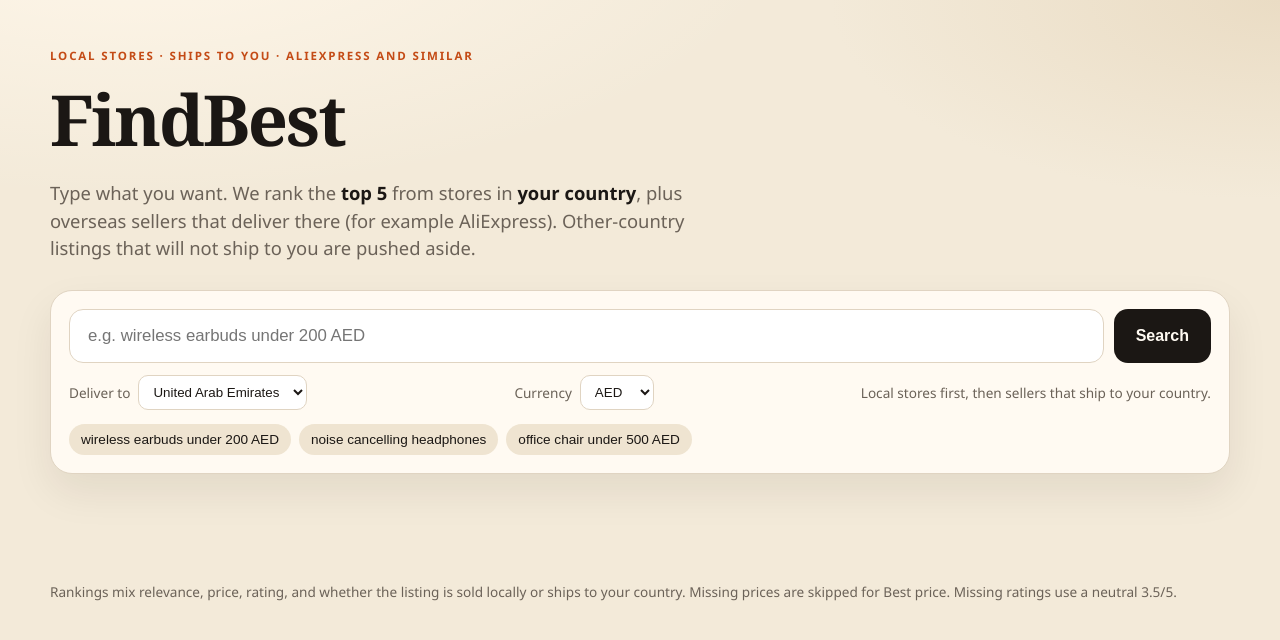
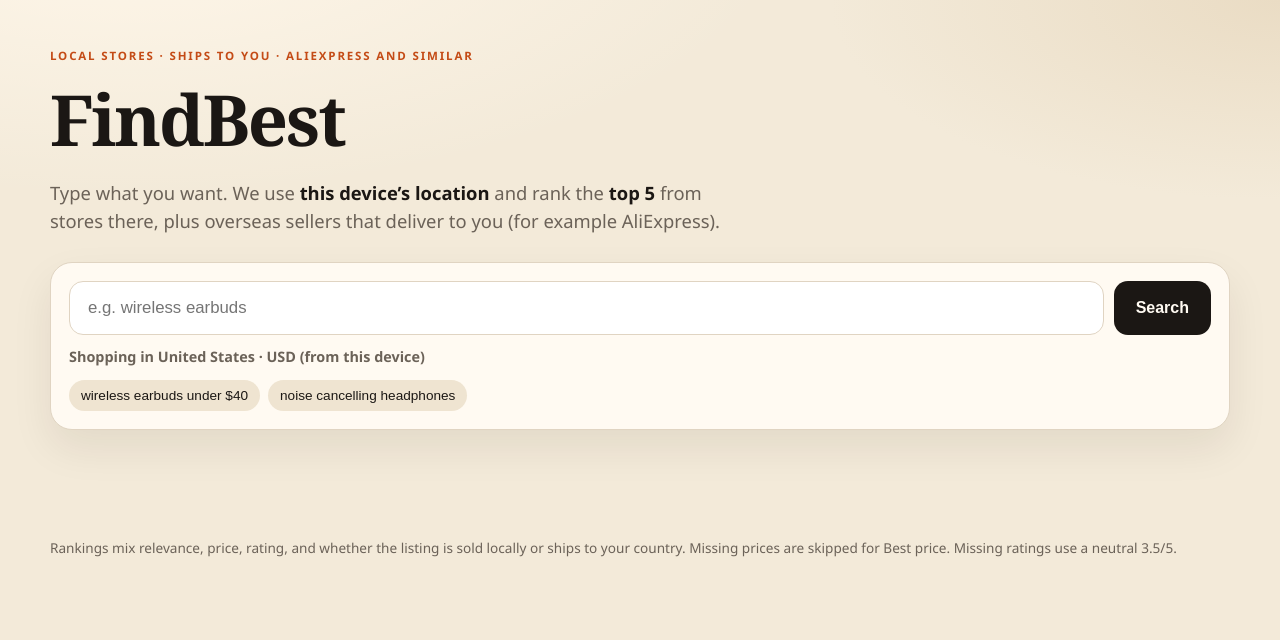
Before and after one commit to avinegi4u-art/General, a Flask app: page / in a window 1280 px wide. Shown: the top 640 px of the page. Run offline with Flask 3, Linux system fonts and the light colour scheme.

Commit message:
Use the device time zone for shopping country, drop the location picker
FindBest no longer asks which country to deliver to. The web app reads
the system time zone (and IP/language if needed) and shops for that
country automatically.

Co-authored-by: AVINASH_NEGI <avinegi4u-art@users.noreply.github.com>

```diff
--- a/app.py
+++ b/app.py
@@ -9,7 +9,7 @@ from typing import Any
 from flask import Flask, jsonify, render_template, request
 
 from config import AppConfig
-from location import apply_country, country_from_headers, get_country, list_countries, resolve_country
+from location import apply_country, list_countries, resolve_country
 from main import configure_logging, run as run_pipeline
 
 logger = logging.getLogger(__name__)
@@ -67,14 +67,34 @@ def _header_map() -> dict[str, str]:
     return {str(key): str(value) for key, value in request.headers.items()}
 
 
+def _request_location() -> Any:
+    """Resolve country from the device time zone, then IP / language."""
+    payload = request.get_json(silent=True) or {}
+    timezone = str(
+        payload.get("time_zone")
+        or request.args.get("tz")
+        or request.headers.get("X-Timezone")
+        or ""
+    ).strip() or None
+    locale = str(
+        payload.get("locale")
+        or request.args.get("locale")
+        or request.headers.get("Accept-Language")
+        or ""
+    ).strip() or None
+    config = AppConfig.from_env()
+    return resolve_country(
+        config,
+        query=str(payload.get("query") or ""),
+        headers=_header_map(),
+        timezone=timezone,
+        locale=locale,
+    )
+
+
 @app.get("/")
 def index() -> Any:
-    countries = [
-        {"code": profile.code, "name": profile.name, "currency": profile.currency}
-        for profile in list_countries()
-    ]
-    examples = get_country("AE").example_queries
-    return render_template("index.html", examples=examples, countries=countries)
+    return render_template("index.html")
 
 
 @app.get("/api/health")
@@ -84,9 +104,8 @@ def health() -> Any:
 
 @app.get("/api/geo")
 def api_geo() -> Any:
-    """Suggest a country from CDN geo headers or Accept-Language."""
-    geo = country_from_headers(_header_map())
-    profile = get_country(geo or os.getenv("PRODUCT_FINDER_COUNTRY") or "AE")
+    """Return the country implied by this device's time zone or IP."""
+    profile = _request_location()
     return jsonify(
         {
             "country": profile.code,
@@ -109,15 +128,7 @@ def api_search() -> Any:
     if len(query) > 200:
         return jsonify({"error": "Query is too long (max 200 characters)."}), 400
 
-    explicit_country = str(payload.get("country") or "").strip().upper() or None
-    config_probe = AppConfig.from_env()
-    profile = resolve_country(
-        config_probe,
-        query=query,
-        explicit=explicit_country,
-        headers=_header_map(),
-    )
-
+    profile = _request_location()
     currency = str(payload.get("base_currency") or profile.currency).upper().strip()
     if currency not in ALLOWED_CURRENCIES:
         return jsonify({"error": f"Unsupported currency {currency}."}), 400
@@ -130,11 +141,12 @@ def api_search() -> Any:
 
     config = web_config(currency, max_pages, profile.code)
     logger.info(
-        "Web search query=%r country=%s currency=%s backend=%s",
+        "Web search query=%r country=%s currency=%s backend=%s tz=%s",
         query,
         profile.code,
         currency,
         config.search_backend,
+        payload.get("time_zone"),
     )
     try:
         picks = run_pipeline(query, config)
--- a/main.py
+++ b/main.py
@@ -11,7 +11,7 @@ from typing import Optional, Sequence
 from tabulate import tabulate
 
 from config import AppConfig, parse_weights
-from location import apply_country, country_from_query
+from location import apply_country, country_from_query, country_from_system
 from models import ProductItem, RankedPicks
 from scraper import PageScraper
 from scoring import rank_items
@@ -98,7 +98,7 @@ def apply_cli_overrides(config: AppConfig, args: argparse.Namespace) -> AppConfi
         config.weights = parse_weights(args.weights)
     if args.backend:
         config.search_backend = args.backend.lower()
-    country_code = args.country or country_from_query(args.query) or config.country_code
+    country_code = args.country or country_from_system() or country_from_query(args.query) or config.country_code
     set_currency = args.base_currency is None
     apply_country(config, country_code, set_currency=set_currency)
     if args.base_currency:
--- a/static/app.css
+++ b/static/app.css
@@ -141,10 +141,11 @@ select {
   color: var(--ink);
 }
 
-.hint {
+.location-line {
   margin: 0;
   color: var(--muted);
-  font-size: 0.85rem;
+  font-size: 0.9rem;
+  font-weight: 650;
 }
 
 .ship-badge {
--- a/static/app.js
+++ b/static/app.js
@@ -1,7 +1,5 @@
 const form = document.getElementById("search-form");
 const queryInput = document.getElementById("query");
-const countrySelect = document.getElementById("country");
-const currencySelect = document.getElementById("currency");
 const searchBtn = document.getElementById("search-btn");
 const statusEl = document.getElementById("status");
 const errorEl = document.getElementById("error");
@@ -9,27 +7,7 @@ const notesEl = document.getElementById("notes");
 const picksEl = document.getElementById("picks");
 const moreEl = document.getElementById("more");
 const moreList = document.getElementById("more-list");
-
-const TZ_TO_COUNTRY = {
-  "Asia/Dubai": "AE",
-  "Asia/Muscat": "OM",
-  "Asia/Riyadh": "SA",
-  "Asia/Qatar": "QA",
-  "Asia/Kuwait": "KW",
-  "Asia/Bahrain": "BH",
-  "Africa/Cairo": "EG",
-  "Asia/Kolkata": "IN",
-  "Asia/Calcutta": "IN",
-  "Asia/Karachi": "PK",
-  "America/New_York": "US",
-  "America/Chicago": "US",
-  "America/Denver": "US",
-  "America/Los_Angeles": "US",
-  "Europe/London": "GB",
-  "Europe/Berlin": "DE",
-  "America/Toronto": "CA",
-  "Australia/Sydney": "AU",
-};
+const locationLine = document.getElementById("location-line");
 
 const COUNTRY_EXAMPLES = {
   AE: ["wireless earbuds under 200 AED", "noise cancelling headphones", "office chair under 500 AED"],
@@ -40,7 +18,11 @@ const COUNTRY_EXAMPLES = {
   QA: ["wireless earbuds under 200 QAR", "noise cancelling headphones"],
 };
 
-let currencyTouched = false;
+const detected = {
+  country: "",
+  name: "",
+  currency: "",
+};
 
 function show(el, text) {
   el.hidden = false;
@@ -60,6 +42,18 @@ function escapeHtml(value) {
     .replaceAll("<", "&lt;")
     .replaceAll(">", "&gt;")
     .replaceAll('"', "&quot;");
+}
+
+function systemTimezone() {
+  try {
+    return Intl.DateTimeFormat().resolvedOptions().timeZone || "";
+  } catch {
+    return "";
+  }
+}
+
+function systemLocale() {
+  return navigator.language || "";
 }
 
 function formatRating(item) {
@@ -135,26 +129,10 @@ function renderMore(items, winners) {
   moreEl.hidden = false;
 }
 
-function syncCurrencyFromCountry() {
-  if (currencyTouched) {
-    return;
-  }
-  const option = countrySelect.selectedOptions[0];
-  const currency = option?.dataset.currency;
-  if (!currency) {
-    return;
-  }
-  const match = [...currencySelect.options].find((item) => item.value === currency);
-  if (match) {
-    currencySelect.value = currency;
-  }
-}
-
-function updateChips() {
-  const code = countrySelect.value;
-  const examples = COUNTRY_EXAMPLES[code];
+function updateChips(code) {
+  const examples = COUNTRY_EXAMPLES[code] || COUNTRY_EXAMPLES.US || ["noise cancelling headphones"];
   const chips = document.querySelector(".chips");
-  if (!chips || !examples) {
+  if (!chips) {
     return;
   }
   chips.innerHTML = examples
@@ -168,44 +146,40 @@ function updateChips() {
   });
 }
 
-function detectCountry() {
-  const stored = localStorage.getItem("findbest_country");
-  if (stored && [...countrySelect.options].some((item) => item.value === stored)) {
-    return stored;
+function showLocation(name, currency) {
+  if (!locationLine) {
+    return;
+  }
+  locationLine.textContent = `Shopping in ${name} · ${currency} (from this device)`;
+}
+
+async function hydrateLocation() {
+  const tz = systemTimezone();
+  const locale = systemLocale();
+  const params = new URLSearchParams();
+  if (tz) {
+    params.set("tz", tz);
+  }
+  if (locale) {
+    params.set("locale", locale);
   }
   try {
-    const tz = Intl.DateTimeFormat().resolvedOptions().timeZone;
-    if (TZ_TO_COUNTRY[tz] && [...countrySelect.options].some((item) => item.value === TZ_TO_COUNTRY[tz])) {
-      return TZ_TO_COUNTRY[tz];
+    const response = await fetch(`/api/geo?${params.toString()}`, {
+      headers: { "X-Timezone": tz },
+    });
+    if (response.ok) {
+      const data = await response.json();
+      detected.country = data.country || "";
+      detected.name = data.name || "";
+      detected.currency = data.currency || "";
+      showLocation(detected.name, detected.currency);
+      updateChips(detected.country);
+      return;
     }
   } catch {
-    /* ignore */
+    /* fall through */
   }
-  const lang = (navigator.language || "").split("-")[1];
-  if (lang && [...countrySelect.options].some((item) => item.value === lang.toUpperCase())) {
-    return lang.toUpperCase();
-  }
-  return countrySelect.value;
-}
-
-async function hydrateCountry() {
-  let code = detectCountry();
-  try {
-    const response = await fetch("/api/geo");
-    if (response.ok) {
-      const data = await response.json();
-      if (!localStorage.getItem("findbest_country") && data.country) {
-        code = data.country;
-      }
-    }
-  } catch {
-    /* keep timezone guess */
-  }
-  if ([...countrySelect.options].some((item) => item.value === code)) {
-    countrySelect.value = code;
-  }
-  syncCurrencyFromCountry();
-  updateChips();
+  locationLine.textContent = "Shopping with this device’s location";
 }
 
 async function runSearch(query) {
@@ -213,21 +187,24 @@ async function runSearch(query) {
   hide(notesEl);
   picksEl.hidden = true;
   hide(moreEl);
-  const countryName = countrySelect.selectedOptions[0]?.textContent?.trim() || "your country";
+  const where = detected.name || "your location";
   show(
     statusEl,
-    `Searching stores in ${countryName} and sellers that ship there. This can take 15–30 seconds…`
+    `Searching stores in ${where} and sellers that ship there. This can take 15–30 seconds…`
   );
   searchBtn.disabled = true;
 
   try {
     const response = await fetch("/api/search", {
       method: "POST",
-      headers: { "Content-Type": "application/json" },
+      headers: {
+        "Content-Type": "application/json",
+        "X-Timezone": systemTimezone(),
+      },
       body: JSON.stringify({
         query,
-        country: countrySelect.value,
-        base_currency: currencySelect.value,
+        time_zone: systemTimezone(),
+        locale: systemLocale(),
         max_pages: 8,
       }),
     });
@@ -237,6 +214,12 @@ async function runSearch(query) {
     }
     if (data.error && !data.picks) {
       throw new Error(data.error);
+    }
+    if (data.country_name && data.base_currency) {
+      detected.name = data.country_name;
+      detected.country = data.country_code || detected.country;
+      detected.currency = data.base_currency;
+      showLocation(data.country_name, data.base_currency);
     }
     hide(statusEl);
     picksEl.innerHTML = (data.picks || []).map(renderCard).join("");
@@ -265,21 +248,4 @@ form.addEventListener("submit", (event) => {
   }
 });
 
-currencySelect.addEventListener("change", () => {
-  currencyTouched = true;
-});
-
-countrySelect.addEventListener("change", () => {
-  localStorage.setItem("findbest_country", countrySelect.value);
-  syncCurrencyFromCountry();
-  updateChips();
-});
-
-document.querySelectorAll(".chip").forEach((chip) => {
-  chip.addEventListener("click", () => {
-    queryInput.value = chip.dataset.query || chip.textContent;
-    queryInput.focus();
-  });
-});
-
-hydrateCountry();
+hydrateLocation();
--- a/templates/index.html
+++ b/templates/index.html
@@ -12,10 +12,9 @@
         <p class="eyebrow">Local stores · ships to you · AliExpress and similar</p>
         <h1>FindBest</h1>
         <p class="lede">
-          Type what you want. We rank the <strong>top 5</strong> from stores in
-          <strong>your country</strong>, plus overseas sellers that deliver there
-          (for example AliExpress). Other-country listings that will not ship to
-          you are pushed aside.
+          Type what you want. We use <strong>this device’s location</strong>
+          and rank the <strong>top 5</strong> from stores there, plus overseas
+          sellers that deliver to you (for example AliExpress).
         </p>
       </header>
 
@@ -28,52 +27,15 @@
             type="search"
             required
             maxlength="200"
-            placeholder="e.g. wireless earbuds under 200 AED"
+            placeholder="e.g. wireless earbuds"
             autocomplete="off"
           />
           <button type="submit" id="search-btn">Search</button>
         </div>
         <div class="controls">
-          <label>
-            Deliver to
-            <select id="country" name="country">
-              {% for country in countries %}
-              <option
-                value="{{ country.code }}"
-                data-currency="{{ country.currency }}"
-                {% if country.code == "AE" %}selected{% endif %}
-              >
-                {{ country.name }}
-              </option>
-              {% endfor %}
-            </select>
-          </label>
-          <label>
-            Currency
-            <select id="currency" name="base_currency">
-              <option value="AED" selected>AED</option>
-              <option value="USD">USD</option>
-              <option value="EUR">EUR</option>
-              <option value="GBP">GBP</option>
-              <option value="INR">INR</option>
-              <option value="SAR">SAR</option>
-              <option value="QAR">QAR</option>
-              <option value="KWD">KWD</option>
-              <option value="BHD">BHD</option>
-              <option value="OMR">OMR</option>
-              <option value="EGP">EGP</option>
-              <option value="PKR">PKR</option>
-              <option value="CAD">CAD</option>
-              <option value="AUD">AUD</option>
-            </select>
-          </label>
-          <p class="hint">Local stores first, then sellers that ship to your country.</p>
+          <p id="location-line" class="location-line">Using this device’s location…</p>
         </div>
-        <div class="chips" aria-label="Example searches">
-          {% for example in examples %}
-          <button type="button" class="chip" data-query="{{ example }}">{{ example }}</button>
-          {% endfor %}
-        </div>
+        <div class="chips" aria-label="Example searches"></div>
       </form>
 
       <p id="status" class="status" hidden></p>
```
Also changed, not shown: location.py (+112 -7 lines), tests/test_app.py (+15 -4 lines), tests/test_location.py (+5 -0 lines), README.md.
